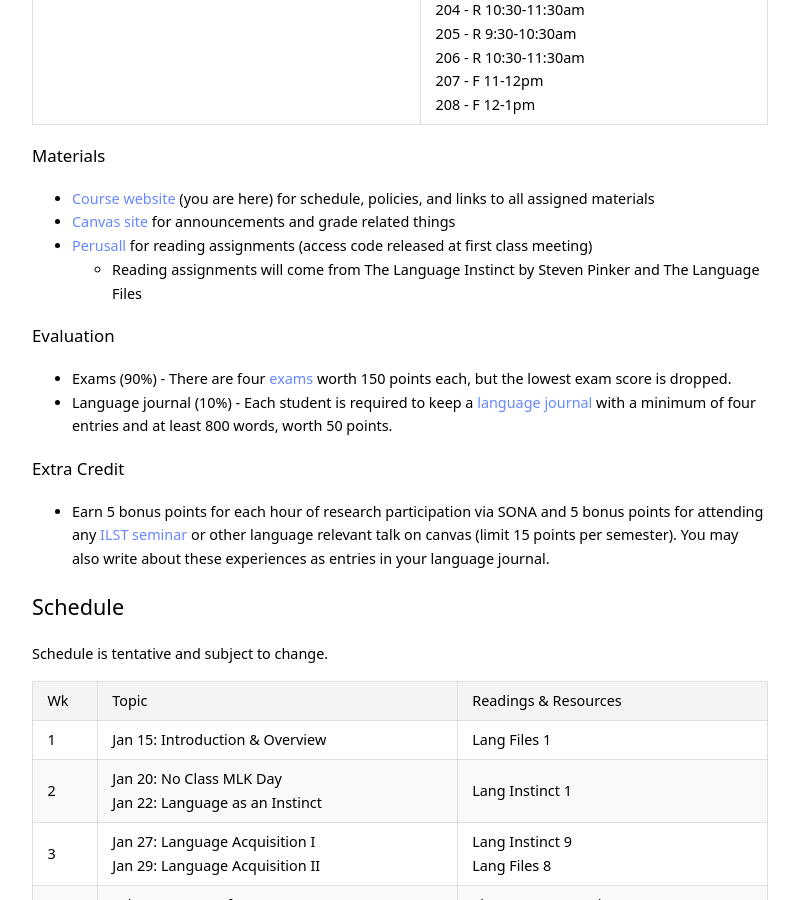
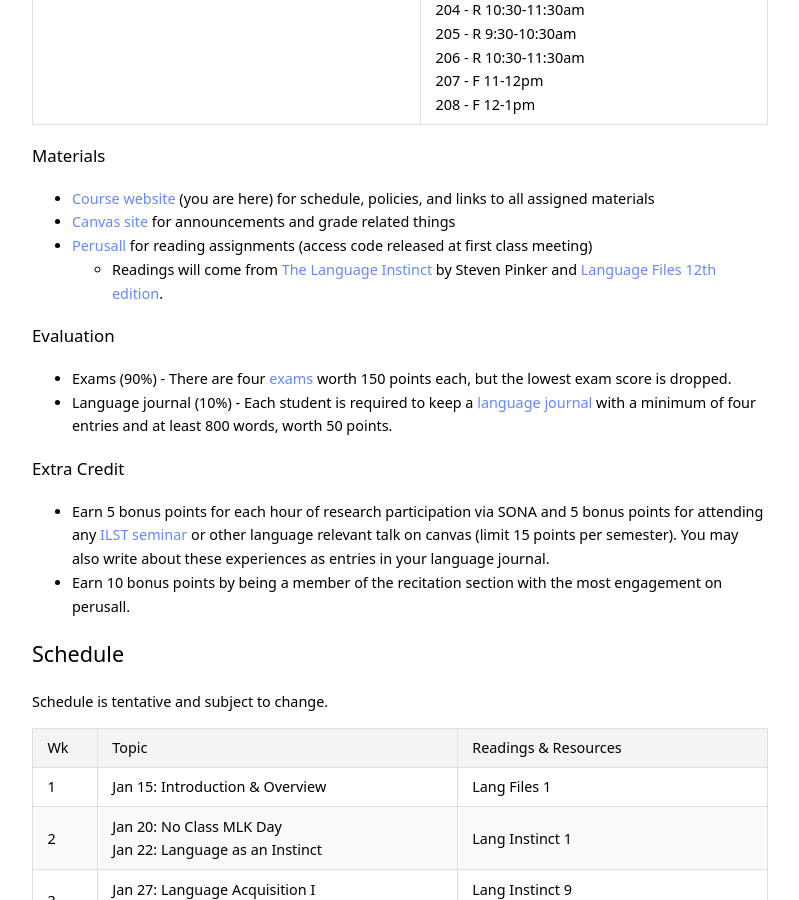
Before and after one commit to kschuler/ling001, a Jekyll site: the page built from index.md, in a window 1280 px wide and 900 px high, scrolled down 964 px. Shown: the whole window, without its empty margins (240-1039 px from the left). Built offline with Jekyll 4.4.1, drawn with Linux system fonts in a browser that asks for light colours.

Commit message:
Update index.md

```diff
--- a/index.md
+++ b/index.md
@@ -33,7 +33,7 @@ M & W 12-1pm with Katie<br>Location TBD<br><br><br><br><br><br> | 201 - R 9:30-1
 - **[Course website](index.html)** (you are here) for schedule, policies, and links to all assigned materials
 - **[Canvas site](https://canvas.upenn.edu/courses/1489351)** for announcements and grade related things
 - **[Perusall](https://app.perusall.com/courses/intro-to-linguistics-1)** for reading assignments (access code released at first class meeting)
-  - Reading assignments will come from The Language Instinct by Steven Pinker and The Language Files
+  - Readings will come from [The Language Instinct](https://www.indiebound.org/book/9780061336461) by Steven Pinker and [Language Files 12th edition](https://ohiostatepress.org/books/titles/9780814252703.html).
 
 ### Evaluation
 - **Exams (90%)** - There are four [exams](#exams) worth 150 points each, but the lowest exam score is dropped.
@@ -41,6 +41,7 @@ M & W 12-1pm with Katie<br>Location TBD<br><br><br><br><br><br> | 201 - R 9:30-1
 
 ### Extra Credit
 -  Earn 5 bonus points for each hour of research participation via SONA and 5 bonus points for attending any [ILST seminar](http://web.sas.upenn.edu/lcs/news-events/ilst-seminar/) or other language relevant talk on canvas (limit 15 points per semester). You may also write about these experiences as entries in your language journal.
+- Earn 10 bonus points by being a member of the recitation section with the most engagement on perusall.
 
 ## Schedule
 Schedule is tentative and subject to change.
```
